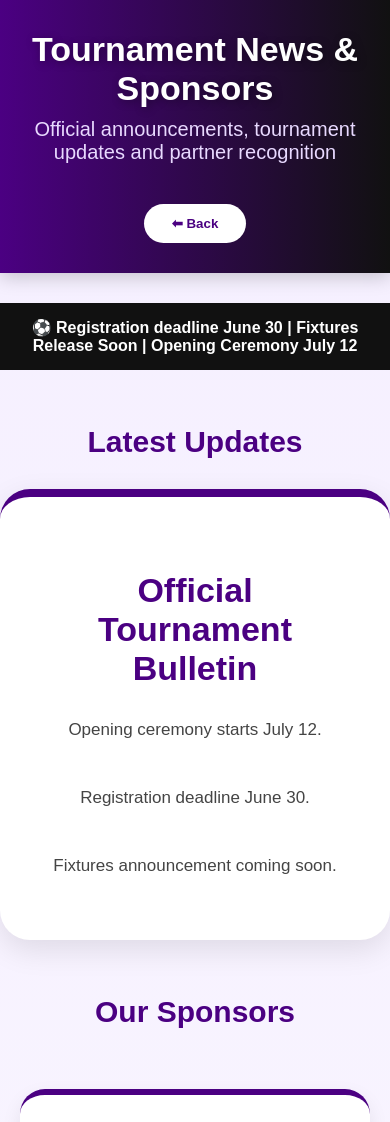
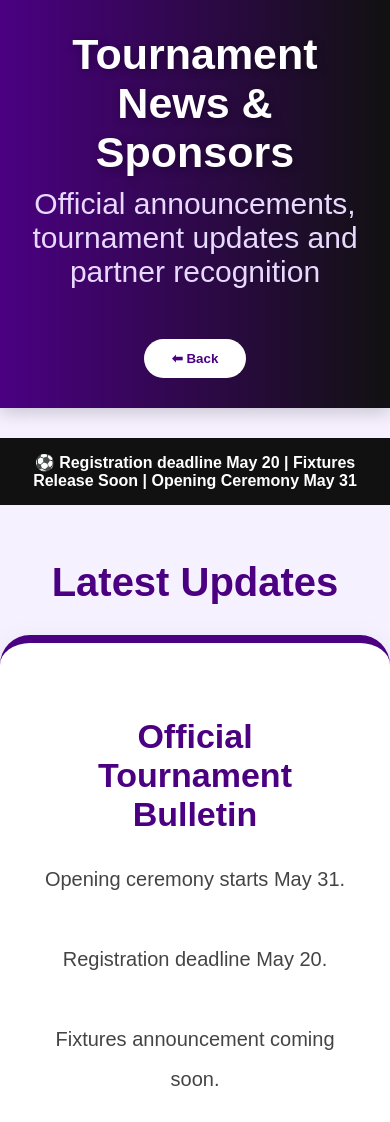
Before and after one commit to AbdulMajid80JA/Songhai_Professional_Tournament_System, a Flask app: page /news in a window 390 px wide. Shown: the top 1122 px of the page. Run offline with Flask 3, Linux system fonts and the light colour scheme; data comes from the database, SQL or seed files in the repository.

Commit message:
Update news.html

```diff
--- a/templates/news.html
+++ b/templates/news.html
@@ -21,14 +21,14 @@ box-shadow:0 4px 18px rgba(0,0,0,.2);
 }
 
 .news-header h1{
-font-size:54px;
+font-size:60px;
 margin:0;
 font-weight:900;
 text-shadow:2px 2px 8px rgba(0,0,0,.35);
 }
 
 .news-header p{
-font-size:20px;
+font-size:30px;
 color:#e8d9ff;
 margin-top:10px;
 }
@@ -48,7 +48,7 @@ cursor:pointer;
 /* NEWS PANEL */
 
 .section-title{
-font-size:44px;
+font-size:50px;
 color:#4B0082;
 margin-top:55px;
 margin-bottom:20px;
@@ -132,7 +132,7 @@ color:#4B0082;
 background:linear-gradient(90deg,#4B0082,#111);
 color:white;
 padding:35px;
-font-size:24px;
+font-size:30px;
 font-weight:bold;
 }
 
@@ -142,15 +142,15 @@ font-weight:bold;
 @media(max-width:768px){
 
 .news-header h1{
-font-size:34px;
+font-size:43px;
 }
 
 .section-title{
-font-size:30px;
+font-size:40px;
 }
 
 .news-card p{
-font-size:17px;
+font-size:20px;
 }
 
 }
@@ -179,7 +179,7 @@ Official announcements, tournament updates and partner recognition
 
 
 <div class="alert-bar">
-⚽ Registration deadline June 30 | Fixtures Release Soon | Opening Ceremony July 12
+⚽ Registration deadline May 20 | Fixtures Release Soon | Opening Ceremony May 31
 </div>
 
 
@@ -195,9 +195,9 @@ Latest Updates
 
 <p>
 
-Opening ceremony starts July 12.<br><br>
+Opening ceremony starts May 31.<br><br>
 
-Registration deadline June 30.<br><br>
+Registration deadline May 20.<br><br>
 
 Fixtures announcement coming soon.
 
```
